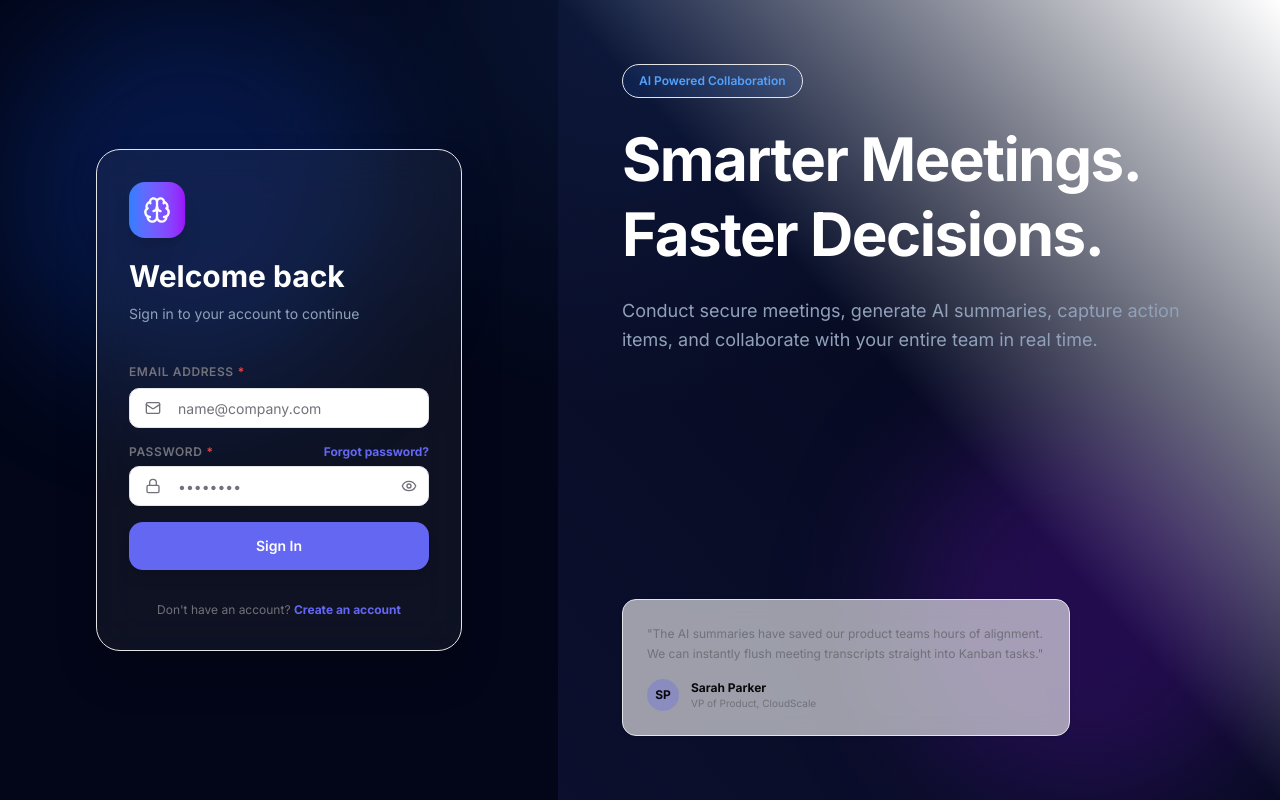
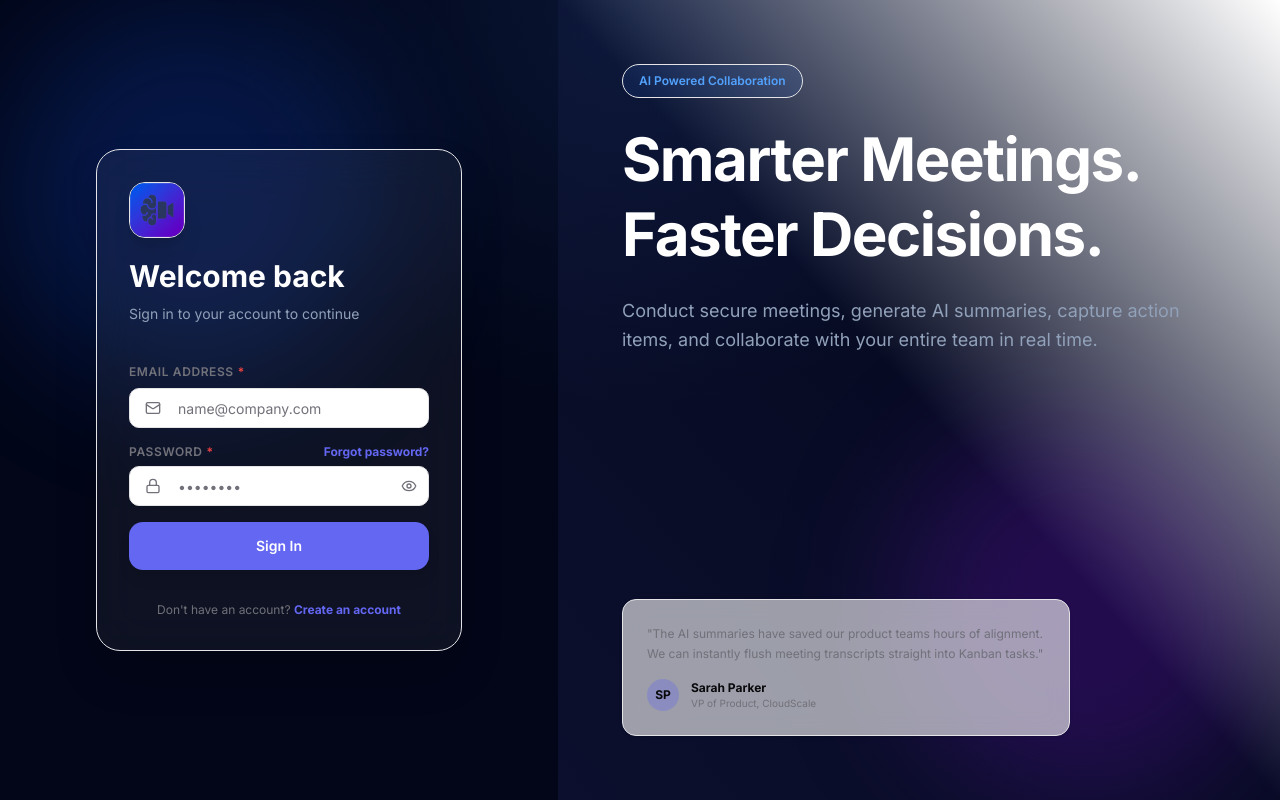
Before and after one commit to yasar-pathan/IntelliMeet, a React (Vite) app in the folder intellmeet-frontend/: page /login in a window 1280 px wide. Built offline with nearby package versions, Linux system fonts and the light colour scheme; no server answers.

Commit message:
feat: integrate new high-contrast, personalized IntelliMeet logo icon

```diff
--- a/intellmeet-frontend/index.html
+++ b/intellmeet-frontend/index.html
@@ -2,7 +2,7 @@
 <html lang="en">
   <head>
     <meta charset="UTF-8" />
-    <link rel="icon" type="image/svg+xml" href="/favicon.svg" />
+    <link rel="icon" type="image/png" href="/logo.png" />
     <meta name="viewport" content="width=device-width, initial-scale=1.0" />
     <title>intellmeet-frontend</title>
   </head>
--- a/intellmeet-frontend/src/components/layout/Sidebar.tsx
+++ b/intellmeet-frontend/src/components/layout/Sidebar.tsx
@@ -66,15 +66,15 @@ export const Sidebar: React.FC = () => {
       <div className="flex items-center justify-between h-16 px-4 border-b border-sidebar-border">
         {!sidebarCollapsed && (
           <div className="flex items-center gap-2">
-            <div className="flex items-center justify-center w-8 h-8 rounded-lg bg-primary text-primary-foreground font-black text-lg">
-              I
+            <div className="flex items-center justify-center w-8 h-8 rounded-lg overflow-hidden bg-background/50 border border-border/50 shadow-sm">
+              <img src="/logo.png" alt="IntellMeet Logo" className="h-full w-full object-cover" />
             </div>
             <span className="font-bold text-base tracking-tight text-foreground">IntellMeet</span>
           </div>
         )}
         {sidebarCollapsed && (
-          <div className="flex items-center justify-center w-8 h-8 rounded-lg bg-primary text-primary-foreground font-black text-lg mx-auto">
-            I
+          <div className="flex items-center justify-center w-8 h-8 rounded-lg overflow-hidden bg-background/50 border border-border/50 shadow-sm mx-auto">
+            <img src="/logo.png" alt="IntellMeet Logo" className="h-full w-full object-cover" />
           </div>
         )}
         {!sidebarCollapsed && (
--- a/intellmeet-frontend/src/features/auth/components/AuthLayout.tsx
+++ b/intellmeet-frontend/src/features/auth/components/AuthLayout.tsx
@@ -1,6 +1,5 @@
 import * as React from 'react';
 import { cn } from '@/lib/utils';
-import { Brain } from 'lucide-react';
 
 interface AuthLayoutProps {
   children: React.ReactNode;
@@ -21,8 +20,8 @@ export const AuthLayout: React.FC<AuthLayoutProps> = ({ children, title, subtitl
         <div className="mx-auto w-full max-w-md rounded-3xl border border-white/10 bg-white/5 backdrop-blur-xl p-8 shadow-2xl">
           {/* Brand Logo Header */}
           <div className="text-left mb-8">
-            <div className="inline-flex items-center justify-center w-14 h-14 rounded-2xl bg-gradient-to-r from-blue-500 to-purple-600 text-white mb-5 shadow-xl">
-              <Brain className="h-7 w-7" />
+            <div className="inline-flex items-center justify-center w-14 h-14 rounded-2xl overflow-hidden bg-white/10 mb-5 shadow-xl border border-white/10">
+              <img src="/logo.png" alt="IntellMeet Logo" className="h-full w-full object-cover" />
             </div>
             <h1 className="text-3xl font-bold text-white leading-tight">{title}</h1>
             <p className="text-sm text-slate-400 mt-2 leading-relaxed">{subtitle}</p>
```
Also changed, not shown: intellmeet-frontend/public/logo.png (added).
